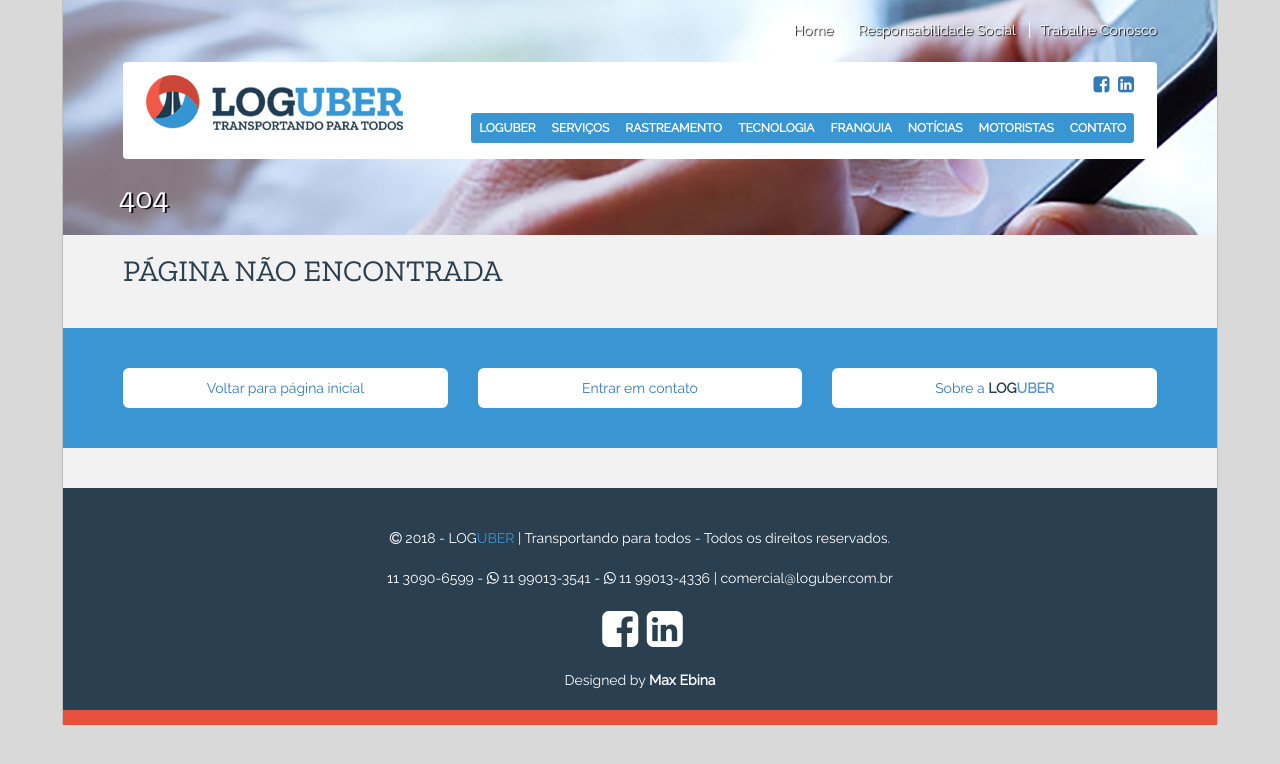
After one commit to maxebina/loguber, a PHP site: page /404.php in a window 1280 px wide. The commit adds this page. Shown: the top 764 px of the page. Run offline with PHP 8.4, Linux system fonts and the light colour scheme; some libraries are stand-ins or nearby versions.

Commit message:
seo e 404

```diff
--- /dev/null
+++ b/404.php
@@ -0,0 +1,40 @@
+    <?php $thisPage="404"; ?>
+    <?php $your_meta_keywords="LOGUBER, Contato, Transportando para todos, Cargas, Tecnologia, Franquia, Rastreamento, Motoristas, Notícias, Empresa, Atender, Gestão, Transportes, Vendedores, Frete, Localize, Logística, Notícias, Serviços, Novidades"; ?>
+    <?php $your_meta_description="LOGUBER - Transportando para todos"; ?>
+    <?php include("header.php"); ?>
+    <div class="page">
+        <div class="banner-page banner-contato">
+            <h1>404</h1>
+        </div>
+        <section>
+            <h2>PÁGINA NÃO ENCONTRADA</h2>
+        </section>
+        <div class="blue-strip">
+    		<section>
+                <div class="row">
+                    <div class="col-md-4">
+                        <div class="white-panel">
+                            <a href="http://www.loguber.com.br/">
+                                Voltar para página inicial
+                            </a>
+                        </div>
+                    </div>
+                    <div class="col-md-4">
+                        <div class="white-panel">
+                            <a href="contato">
+                                Entrar em contato
+                            </a>
+                        </div>
+                    </div>
+                    <div class="col-md-4">
+                        <div class="white-panel">
+                            <a href="loguber">
+                                Sobre a <strong class="duas-cores">LOG<span>UBER<span></strong>
+                            </a>
+                        </div>
+                    </div>
+                </div>
+            </section>
+        </div>
+    </div>
+    <?php include("footer.php"); ?>
--- a/responsabilidade-social.php
+++ b/responsabilidade-social.php
@@ -1,5 +1,6 @@
 	<?php $thisPage="Responsabilidade Social"; ?>
-    <?php $your_meta_description="Descrição aqui"; ?>
+    <?php $your_meta_keywords="LOGUBER, Apoio institucional, Comprometimento com a sociedade, Você, Apoiar, Causas, Campanha do agasalho, Maio amarelo, Na mão certa, Novembro Azul, Outubro Rosa, Setembro Vermelho"; ?>
+    <?php $your_meta_description="Apoio institucional e comprometimento com a sociedade"; ?>
 	<?php include("header.php"); ?>
 		<div class="page responsabilidade">
     		<div class="banner-page banner-responsabilidade-social">
--- a/trabalhe-conosco.php
+++ b/trabalhe-conosco.php
@@ -1,5 +1,6 @@
     <?php $thisPage="Trabalhe Conosco"; ?>
-    <?php $your_meta_description="Descrição aqui"; ?>
+    <?php $your_meta_keywords="LOGUBER, Trabalhe conosco, Parte, Nosso, Time, Colaboradores, Parceiros, Interesse, Contato, Formulário, Currículo, Oportunidades, Profissionais, Fique por dentro, Linkedin"; ?>
+    <?php $your_meta_description="Faça parte do nosso time - Investimos em nossos colaboradores e parceiros"; ?>
     <?php include("header.php"); ?>
         <div class="page">
             <div class="banner-page banner-trabalhe">
```
Also changed, not shown: .htaccess.
